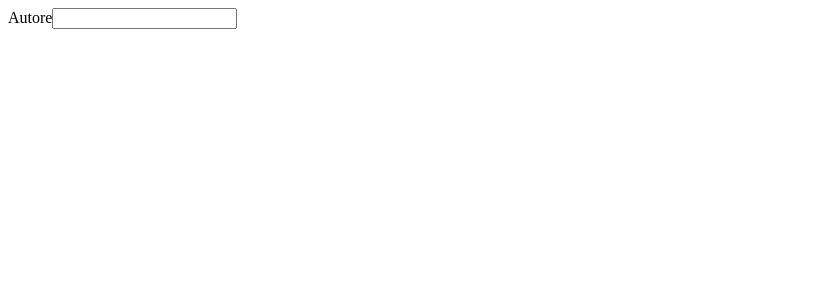
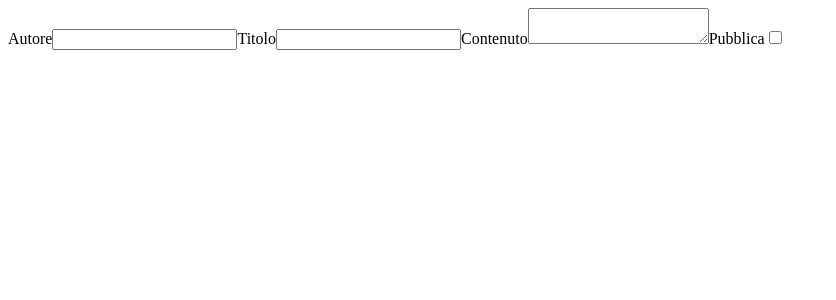
Before and after one commit to dannyarena/react-post-form, a React (Vite) app: page / in a window 1280 px wide. Shown: the top 300 px of the page, without its empty margins (0-836 px from the left). Built offline with nearby package versions, Linux system fonts and the light colour scheme.

Commit message:
add input field

```diff
--- a/src/App.jsx
+++ b/src/App.jsx
@@ -23,14 +23,43 @@ function App() {
     }));
   }
   return (
-    <form><label htmlFor="author">Autore</label>
+    <>
+    <form>
+      <label htmlFor="author">Autore</label>
     <input
     type="text"
     id='author'
     name='author'
     value={formData.author}
     onChange={handleChange}/>
+
+    <label htmlFor="title">Titolo</label>
+    <input
+    type="text"
+    id='title'
+    name='title'
+    value={formData.title}
+    onChange={handleChange}/>
+
+
+     <label htmlFor="body">Contenuto</label>
+    <textarea
+    type="text"
+    id='body'
+    name='body'
+    value={formData.body}
+    onChange={handleChange}/>
+
+    <label htmlFor="public">Pubblica</label>
+    <input
+    type="checkbox"
+    id='public'
+    name='public'
+    value={formData.public}
+    onChange={handleChange}/>
     </form>
+
+    </>
   )
 }
 
```
